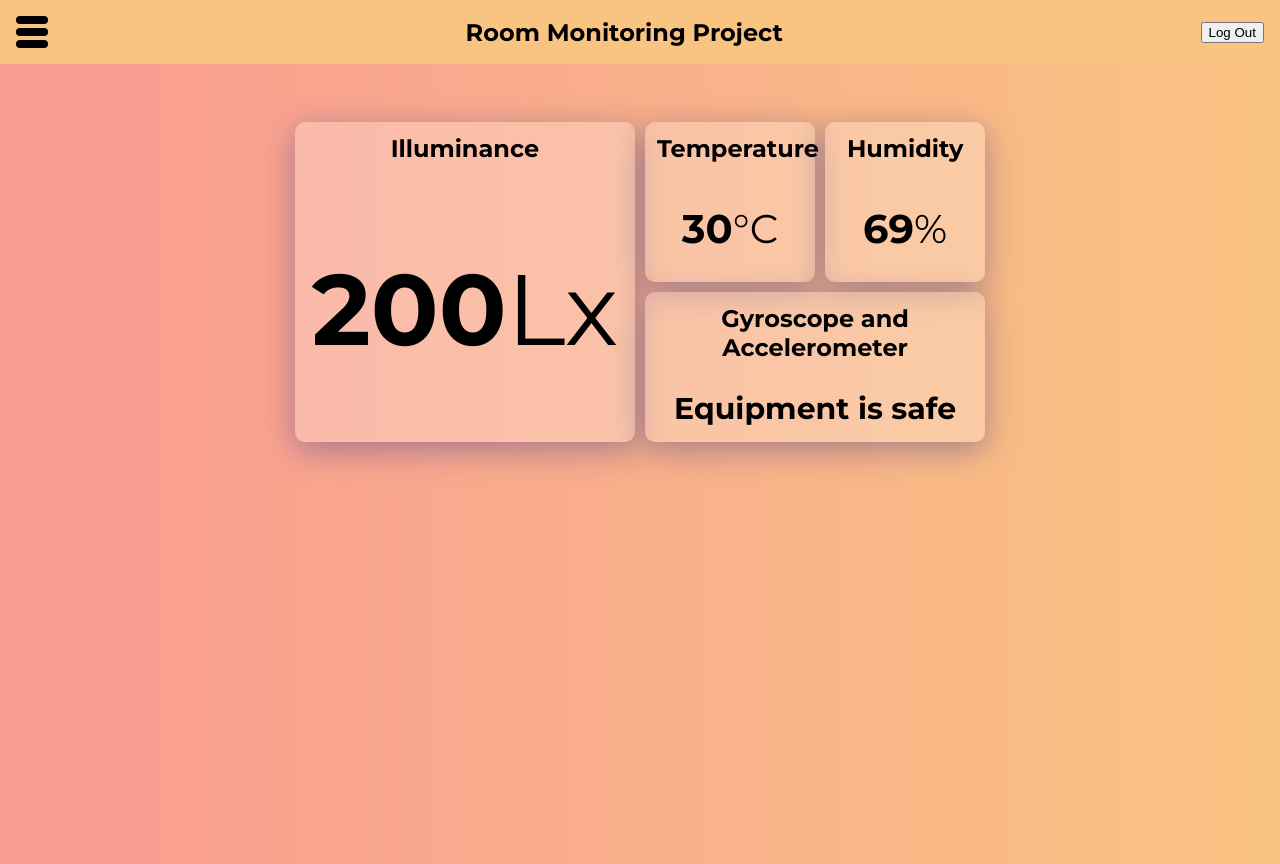
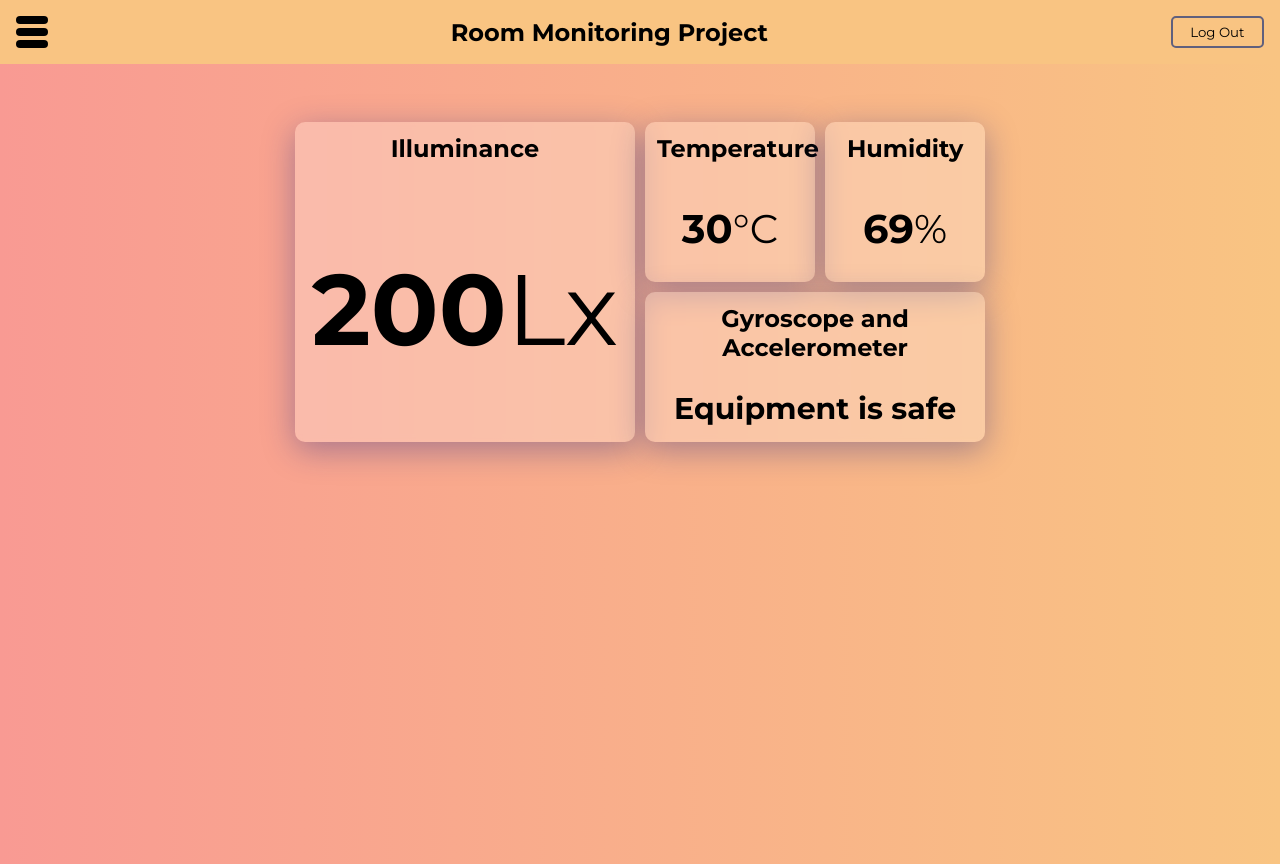
Before and after one commit to JohnEdrickGador/SmartsEEE, a React (Create React App) app: page /dashboard in a window 1280 px wide. Built offline with nearby package versions, Linux system fonts and the light colour scheme; no server answers; sample sign-in values are in the browser's storage.

Commit message:
Styled the log out button

```diff
--- a/src/components/NavBar.js
+++ b/src/components/NavBar.js
@@ -30,7 +30,7 @@ export default function NavBar({logOutHandler}) {
                     <div className = {burgerClass}></div>
                 </div>
                 <h1 className='app-logo'>Room Monitoring Project</h1>
-                <button onClick={logOutHandler}>Log Out</button>
+                <button className='logout-btn' onClick={logOutHandler}>Log Out</button>
             </nav>
             <div className = {menuClass}>
                 <div className='directory'>
--- a/src/styles/navbar.css
+++ b/src/styles/navbar.css
@@ -6,6 +6,25 @@ nav {
     justify-content: space-between;
     align-items: center;
     padding: 1em;
+}
+
+.logout-btn {
+    border: 2px solid #60607D;
+    border-radius: 5px;
+    font-family: 'montserrat', sans-serif;
+    height: 100%;
+    width: 7em;
+    background: transparent;
+    cursor: pointer;
+    transition: 0.2s ease-in-out;
+}
+
+.logout-btn:hover {
+    border: 2px solid #60607D;
+    border-radius: 5px;
+    color: white;
+    background-color: #60607D;
+    font-weight: 700;
 }
 
 .burger-menu {
@@ -61,6 +80,7 @@ nav {
 .app-logo {
     font-family: 'Montserrat', sans-serif;
     text-align: center;
+    width: 70%;
 }
 
 /*menu animation*/
```
